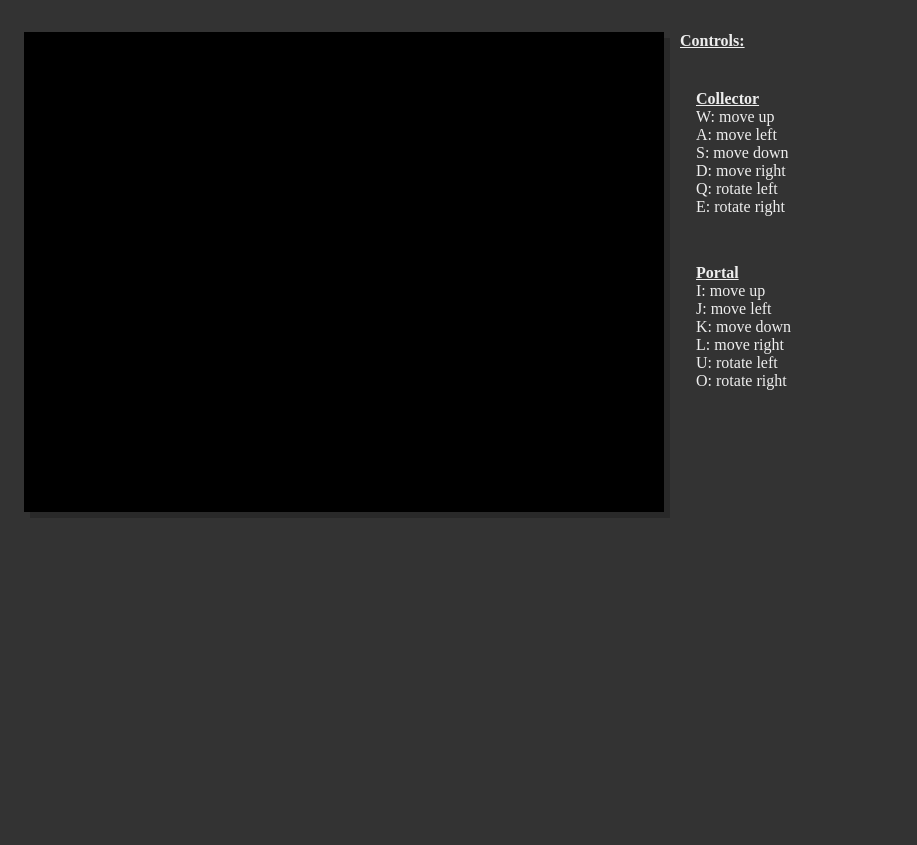
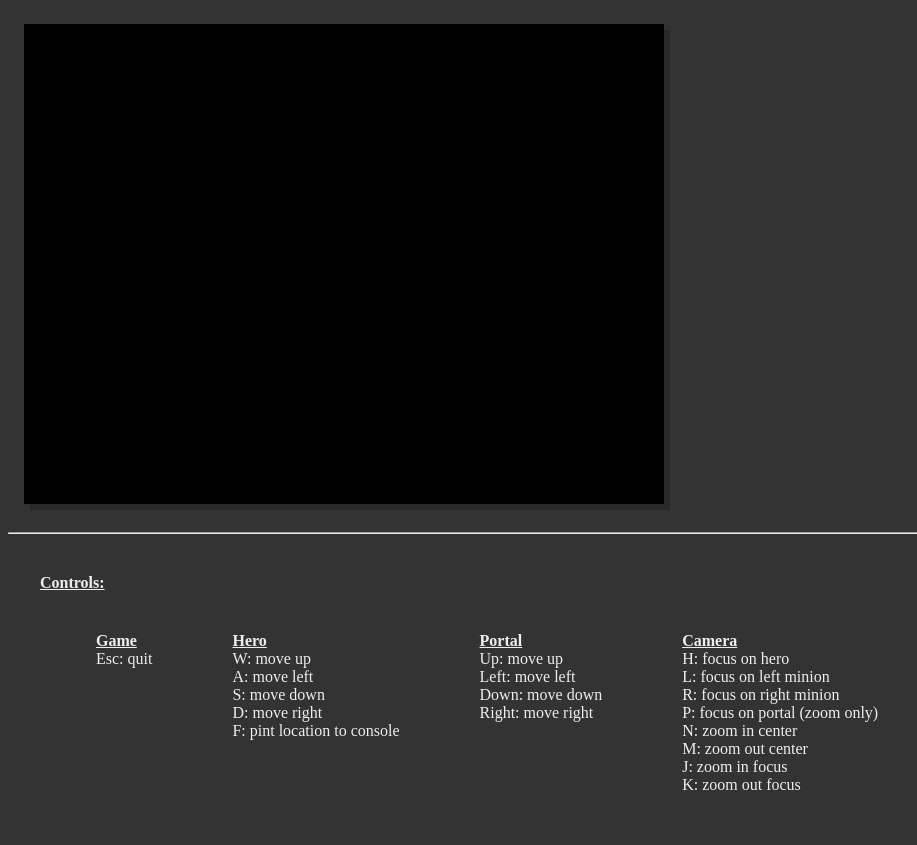
Before and after one commit to jackthehatguy/laptop_knights, a plain HTML site: page progress/index.html in a window 1280 px wide. Shown: the whole page, without its empty margins (0-917 px from the left). Before the commit the page ends 800 px from the top, so only its background shows below. Drawn offline with Linux system fonts and the light colour scheme; no server answers.

Commit message:
&"controls"

```diff
--- a/progress/index.html
+++ b/progress/index.html
@@ -61,26 +61,40 @@
     <!-- Canvas -->
     <canvas id="GLCanvas" width="640" height="480"></canvas>
 
+    <hr>
+
     <div class="panel">
       <div class="heading1">Controls:</div>
       <div class="normal_text">
         <div class="panel">
-          <div class="heading1">Collector</div>
+          <div class="heading1">Game</div>
+          <div>Esc: quit</div>
+        </div>
+        <div class="panel">
+          <div class="heading1">Hero</div>
           <div>W: move up</div>
           <div>A: move left</div>
           <div>S: move down</div>
           <div>D: move right</div>
-          <div>Q: rotate left</div>
-          <div>E: rotate right</div>
+          <div>F: pint location to console</div>
         </div>
         <div class="panel">
           <div class="heading1">Portal</div>
-          <div>I: move up</div>
-          <div>J: move left</div>
-          <div>K: move down</div>
-          <div>L: move right</div>
-          <div>U: rotate left</div>
-          <div>O: rotate right</div>
+          <div>Up: move up</div>
+          <div>Left: move left</div>
+          <div>Down: move down</div>
+          <div>Right: move right</div>
+        </div>
+        <div class="panel">
+          <div class="heading1">Camera</div>
+          <div>H: focus on hero</div>
+          <div>L: focus on left minion</div>
+          <div>R: focus on right minion</div>
+          <div>P: focus on portal (zoom only)</div>
+          <div>N: zoom in center</div>
+          <div>M: zoom out center</div>
+          <div>J: zoom in focus</div>
+          <div>K: zoom out focus</div>
         </div>
       </div>
     </div>
--- a/progress/styles.css
+++ b/progress/styles.css
@@ -1,4 +1,5 @@
 .panel {
+  float: left;
   margin: 1em;
   padding: 1em;
 }
@@ -15,7 +16,7 @@
 }
 
 canvas {
-  float: left;
+  /* float: left; */
   margin: 1em;
   box-shadow: 6px 6px #292929;
 }
```
